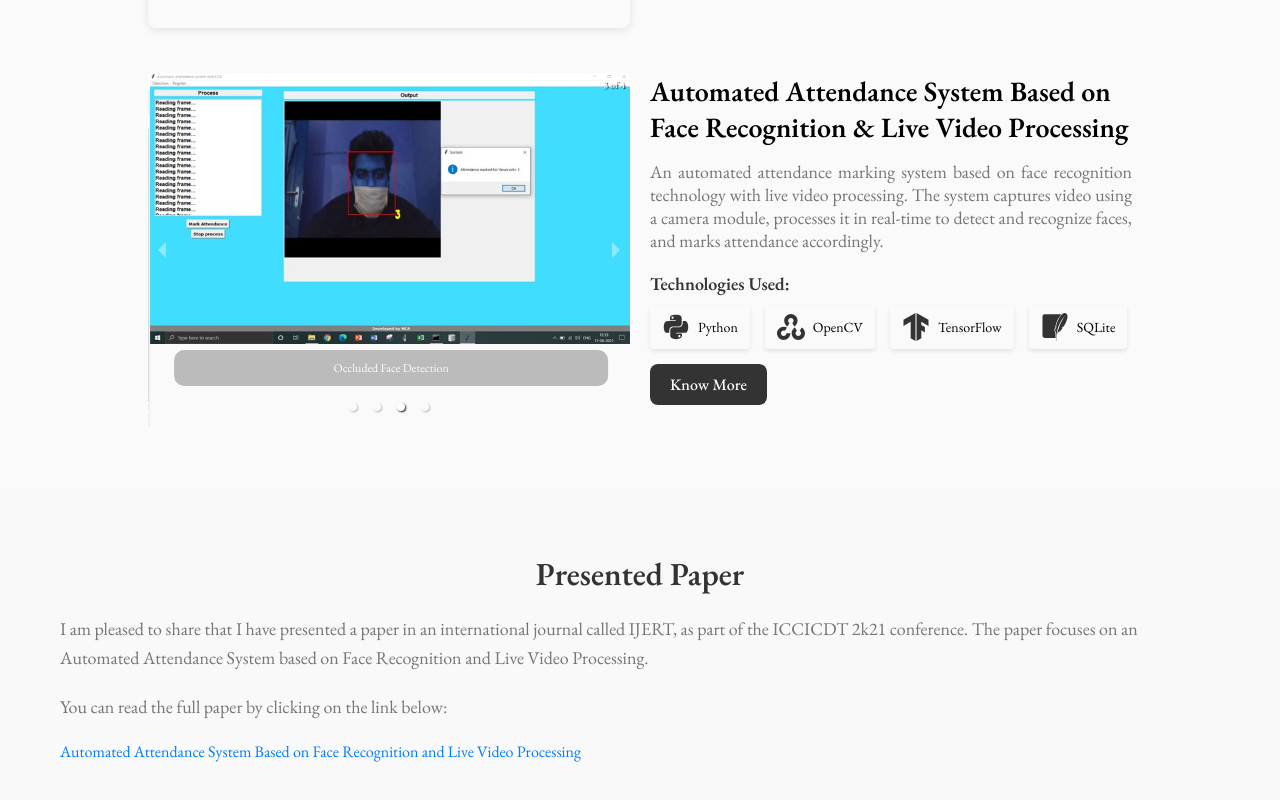
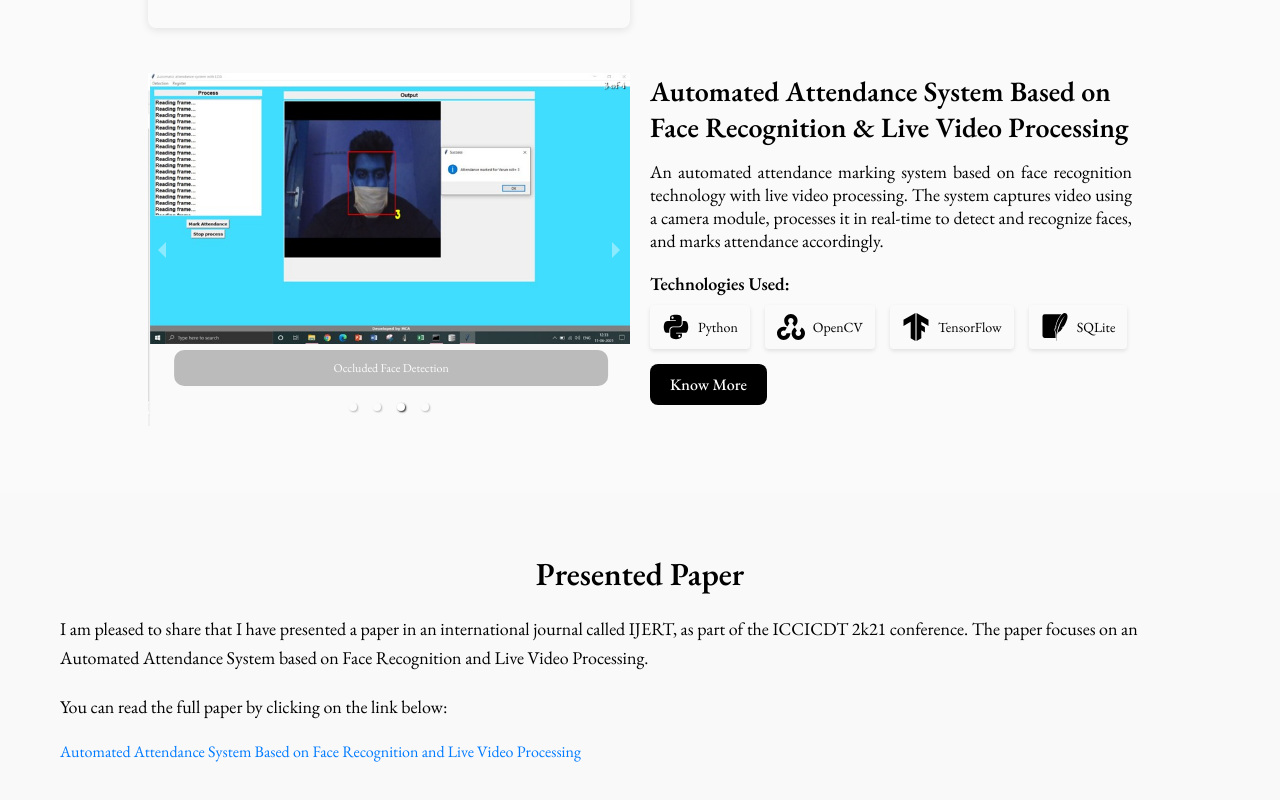
Before and after one commit to varungnathan/varun-gopinath-portfolio, a React (Create React App) app: page / in a window 1280 px wide. Shown: the part 3213-4013 px from the top of the page. Built offline with nearby package versions, Linux system fonts and the light colour scheme; grey boxes are pictures that could not be loaded.

Commit message:
Refactor CSS variables for improved color consistency and clean up skills component styles

```diff
--- a/src/App.css
+++ b/src/App.css
@@ -8,12 +8,11 @@
   --header-height: 3rem;
 
   /*========== Colors ==========*/
-  /*Color mode HSL(hue, saturation, lightness)*/
   --hue: 0;
   --sat: 0%;
-  --title-color: hsl(var(--hue), var(--sat), 20%);
+  --title-color: hsl(var(--hue), var(--sat), 0%);
   --title-color-dark: hsl(var(--hue), var(--sat), 0%);
-  --text-color: hsl(var(--hue), var(--sat), 46%);
+  --text-color: hsl(var(--hue), var(--sat), 0%);
   --body-color: hsl(var(--hue), var(--sat), 98%);
   --container-color: #fff;
 
@@ -36,7 +35,6 @@
   --font-semi-bold: 600;
 
   /*========== Margenes Bottom ==========*/
-  /*.5rem = 8px | 1rem = 16px ...*/
   --mb-0-25: 0.25rem;
   --mb-0-5: 0.5rem;
   --mb-0-75: 0.75rem;
--- a/src/components/skills/skills.css
+++ b/src/components/skills/skills.css
@@ -1,3 +1,5 @@
+/* src\components\skills\skills.css */
+
 .skills__container {
   display: grid;
   grid-template-columns: repeat(2, 1fr);
@@ -16,7 +18,7 @@
   padding: 2rem 3rem;
   border-radius: 1.25rem;
   text-align: center;
-    margin-bottom: 1rem
+  margin-bottom: 1rem;
 }
 
 .skills__title {
@@ -65,10 +67,10 @@
 
 .skill__progress {
   height: 100%;
-    background-color: var(--title-color);
   width: 0;
   transition: width 0.5s ease-in-out;
   border-radius: 5px;
+  background-color: #9cd6fa;
 }
 
 .skills__level {
@@ -78,7 +80,6 @@
   white-space: nowrap;
 }
 
-  /* Breakpoints */
 @media screen and (max-width: 992px) {
   .skills__container {
     grid-template-columns: max-content;
```
Lines whose indentation alone changed are shown as unchanged.
